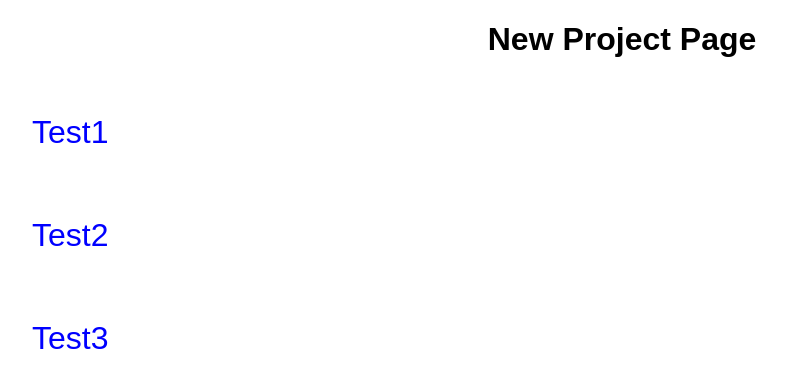
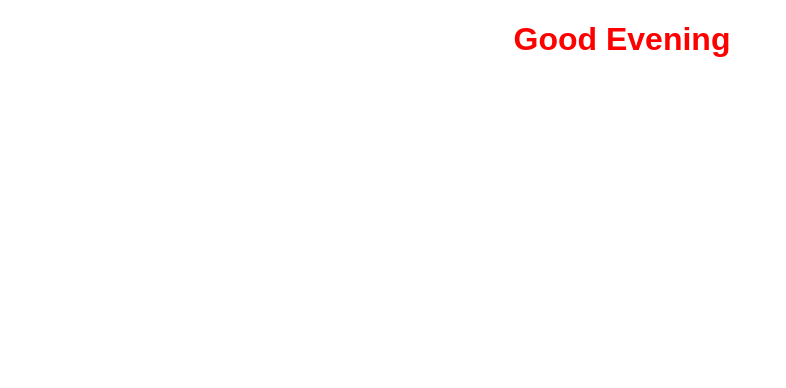
Before and after one commit to pbasson/ReactLearn, a React (Create React App) app: page / in a window 1280 px wide. Shown: the top 388 px of the page, without its empty margins (18-804 px from the left). Built offline with nearby package versions, Linux system fonts and the light colour scheme.

Commit message:
V0.05: Update

```diff
--- a/src/App.js
+++ b/src/App.js
@@ -9,21 +9,53 @@ import "./styles.css";
 //   );
 // }
 
+// const customStyle = {
+//   color: "red",
+//   fontSize: "20px"
+// };
+
+// export default function App() {
+//   return (
+//     <div className="App">
+//       <h1 style={customStyle}>New Project Page</h1>
+//       <table className="table">
+//         <tr>
+//           <ul>Test1</ul>
+//         </tr>
+//         <tr>
+//           <ul>Test2</ul>
+//         </tr>
+//         <tr>
+//           <ul>Test3</ul>
+//         </tr>
+//       </table>
+//     </div>
+//   );
+// }
+
+const dateGet = new Date().getHours();
+const date = new Date(2021, 9, 1, 19).getHours();
+var place = "";
+const changer = {
+  color: ""
+};
+
+if (date < 12) {
+  place = "Good Morning";
+  changer.color = "green";
+} else if (date < 18) {
+  place = "Good Afternoon";
+  changer.color = "yellow";
+} else {
+  place = "Good Evening";
+  changer.color = "Red";
+}
 export default function App() {
   return (
     <div className="App">
-      <h1>New Project Page</h1>
-      <table className="table">
-        <tr>
-          <ul>Test1</ul>
-        </tr>
-        <tr>
-          <ul>Test2</ul>
-        </tr>
-        <tr>
-          <ul>Test3</ul>
-        </tr>
-      </table>
+      <h1 className="headings" style={changer}>
+        {place}
+      </h1>
     </div>
   );
 }
--- a/src/styles.css
+++ b/src/styles.css
@@ -7,3 +7,7 @@
   font-size: 2em;
   color: blue;
 }
+
+.headings {
+  color: green;
+}
```
